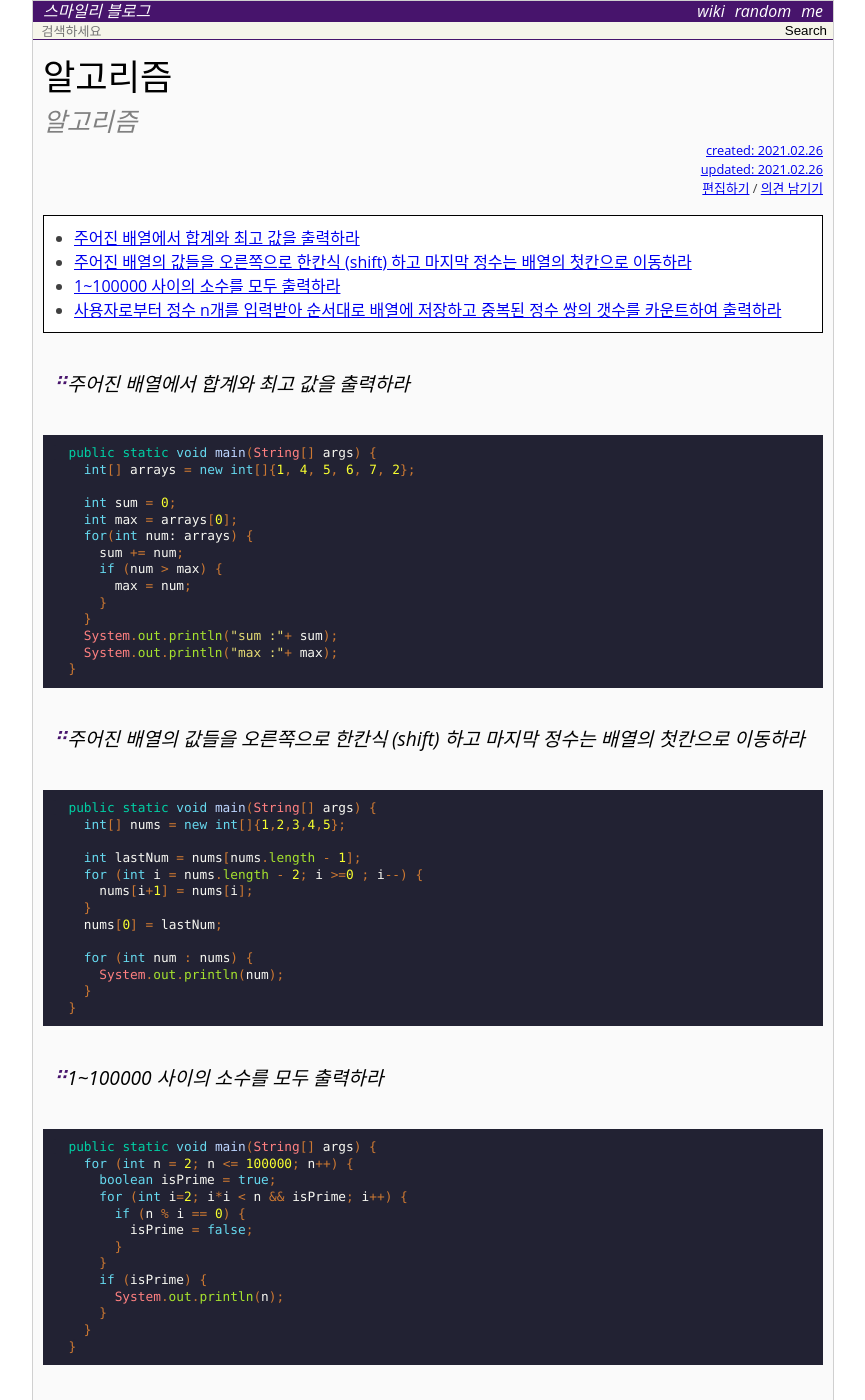
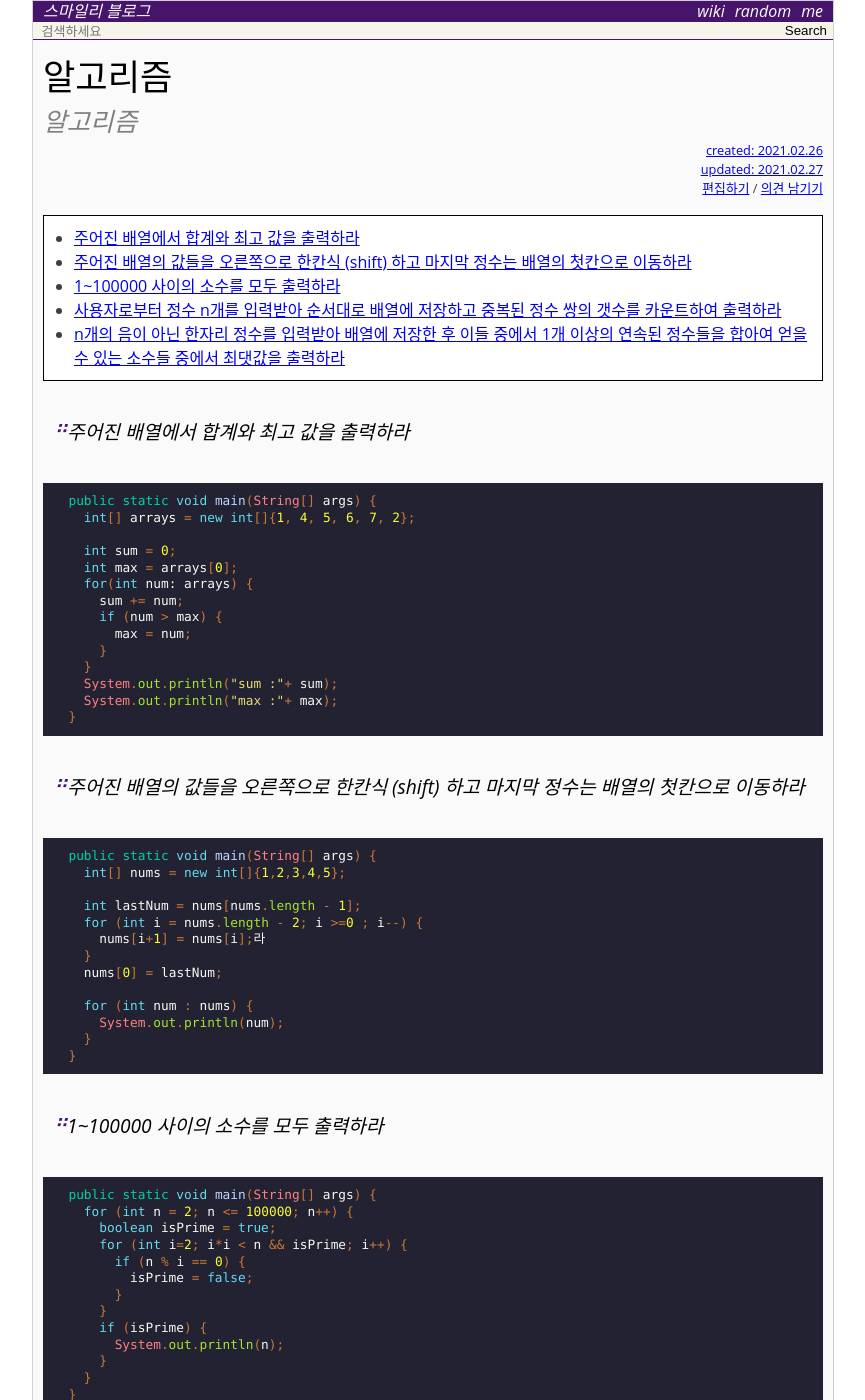
Before and after one commit to wafy/wafy.github.io, a Jekyll site: the page built from _wiki/algorism1.md, in a window 1280 px wide and 1400 px high. Shown: the whole window, without its empty margins (207-1072 px from the left). Built offline with Jekyll 4.4.1, drawn with Linux system fonts in a browser that asks for light colours; comment, search, counter and statistics services are not loaded; some of the changed text lies outside the part shown.

Commit message:
입력받은 정수의 소수중 최댓값을 구하라

````diff
--- a/_wiki/algorism1.md
+++ b/_wiki/algorism1.md
@@ -3,7 +3,7 @@ layout  : wiki
 title   : 알고리즘
 summary : 알고리즘
 date    : 2021-02-26 17:11:06 +0900
-updated : 2021-02-26 17:11:06 +0900
+updated : 2021-02-27 21:51:05 +0900
 tag     :
 toc     : true
 public  : true
@@ -37,7 +37,7 @@ latex   : false
 
     int lastNum = nums[nums.length - 1];
     for (int i = nums.length - 2; i >=0 ; i--) {
-      nums[i+1] = nums[i];
+      nums[i+1] = nums[i];라
     }
     nums[0] = lastNum;
 
@@ -87,3 +87,5 @@ latex   : false
       System.out.println(count);
     }
 ```
+
+##### n개의 음이 아닌 한자리 정수를 입력받아 배열에 저장한 후 이들 중에서 1개 이상의 연속된 정수들을 합아여 얻을 수 있는 소수들 중에서 최댓값을 출력하라
````
